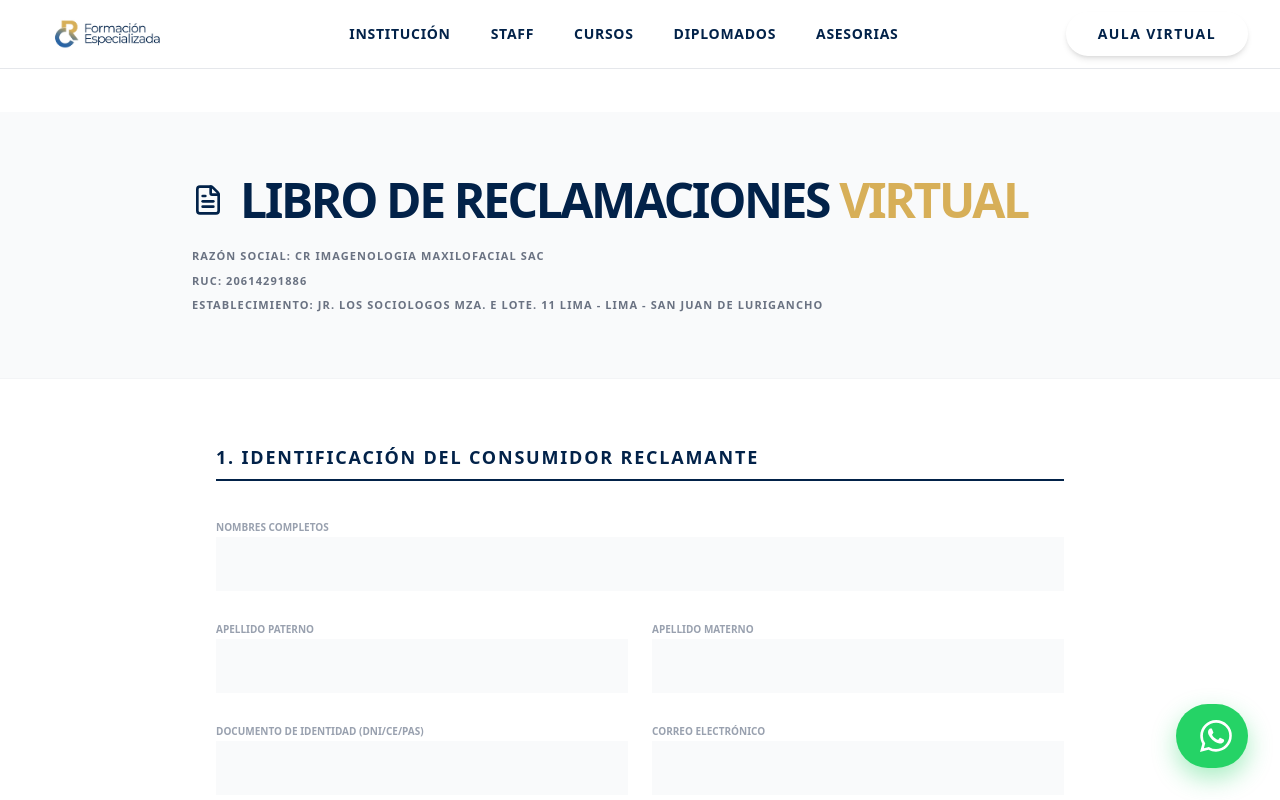
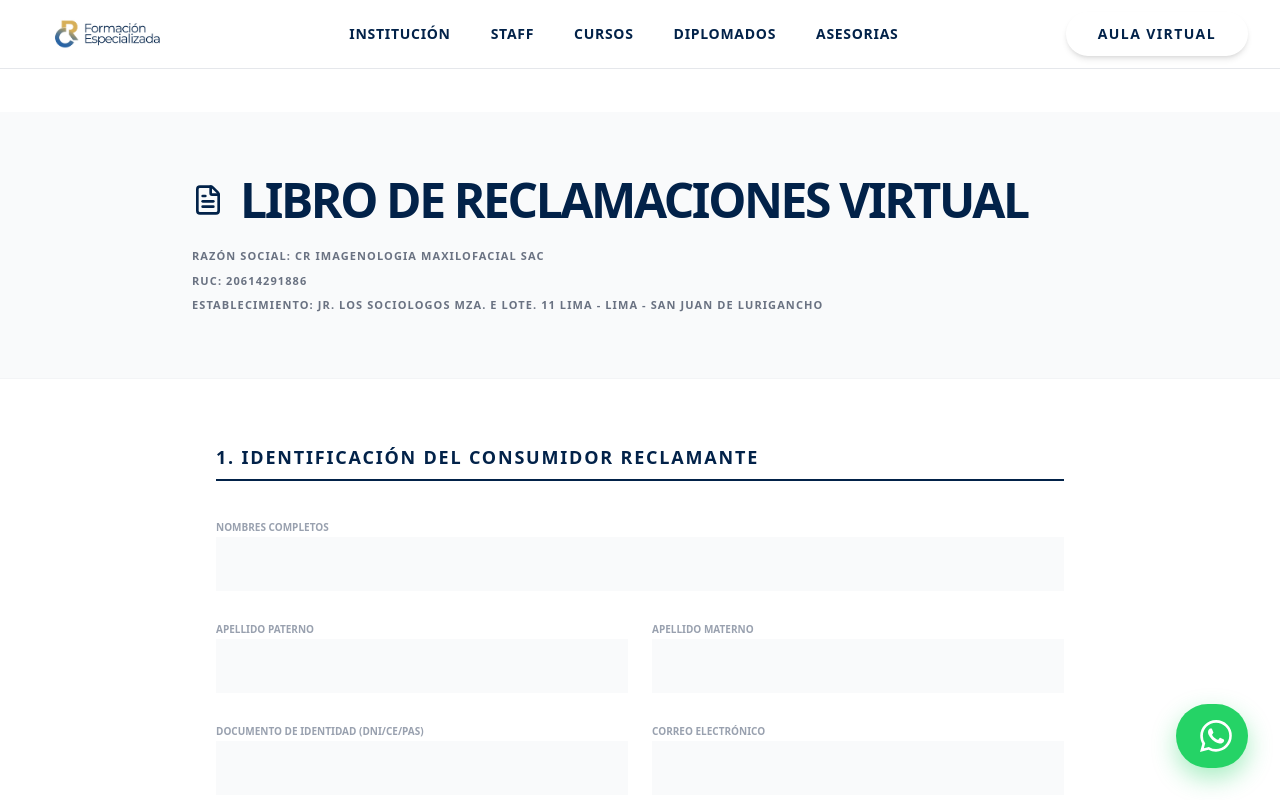
Before and after one commit to CR-Odontologia/Landing-Page, a Next.js app: page /reclamaciones in a window 1280 px wide. Shown: the top 800 px of the page. Built offline with nearby package versions, Linux system fonts and the light colour scheme.

Commit message:
bugfix: change a title color in claim page

```diff
--- a/src/app/reclamaciones/page.tsx
+++ b/src/app/reclamaciones/page.tsx
@@ -76,7 +76,7 @@ const LibroReclamaciones = () => {
                     <div className="flex items-center gap-4 mb-6">
                         <FileText className="text-[#022249]" size={32} />
                         <h1 className="text-3xl md:text-5xl font-black text-[#022249] uppercase tracking-tighter">
-                            Libro de Reclamaciones <span className="text-[#d7af58]">Virtual</span>
+                            Libro de Reclamaciones Virtual
                         </h1>
                     </div>
                     <div className="space-y-2 text-[11px] font-bold text-gray-500 uppercase tracking-widest">
```
